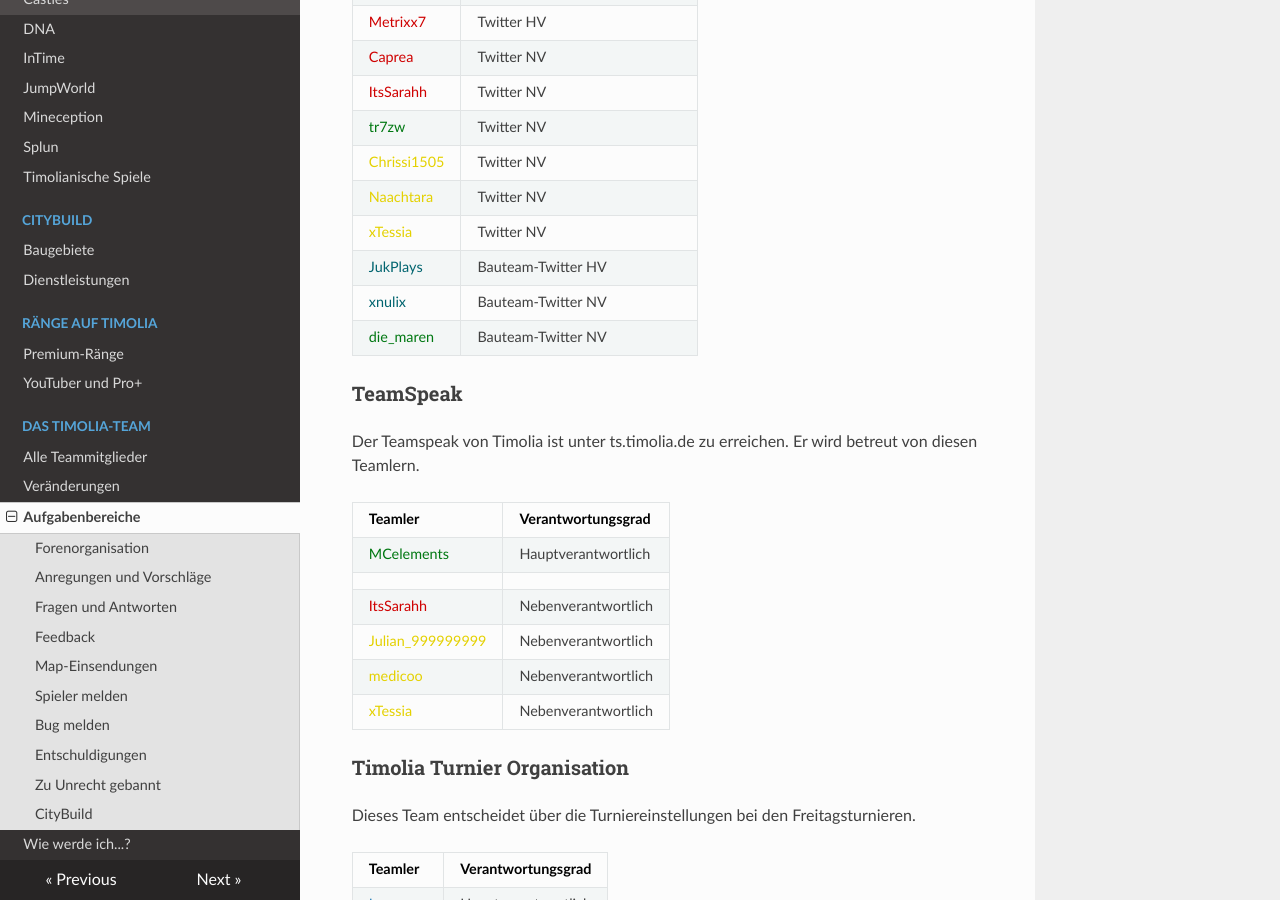
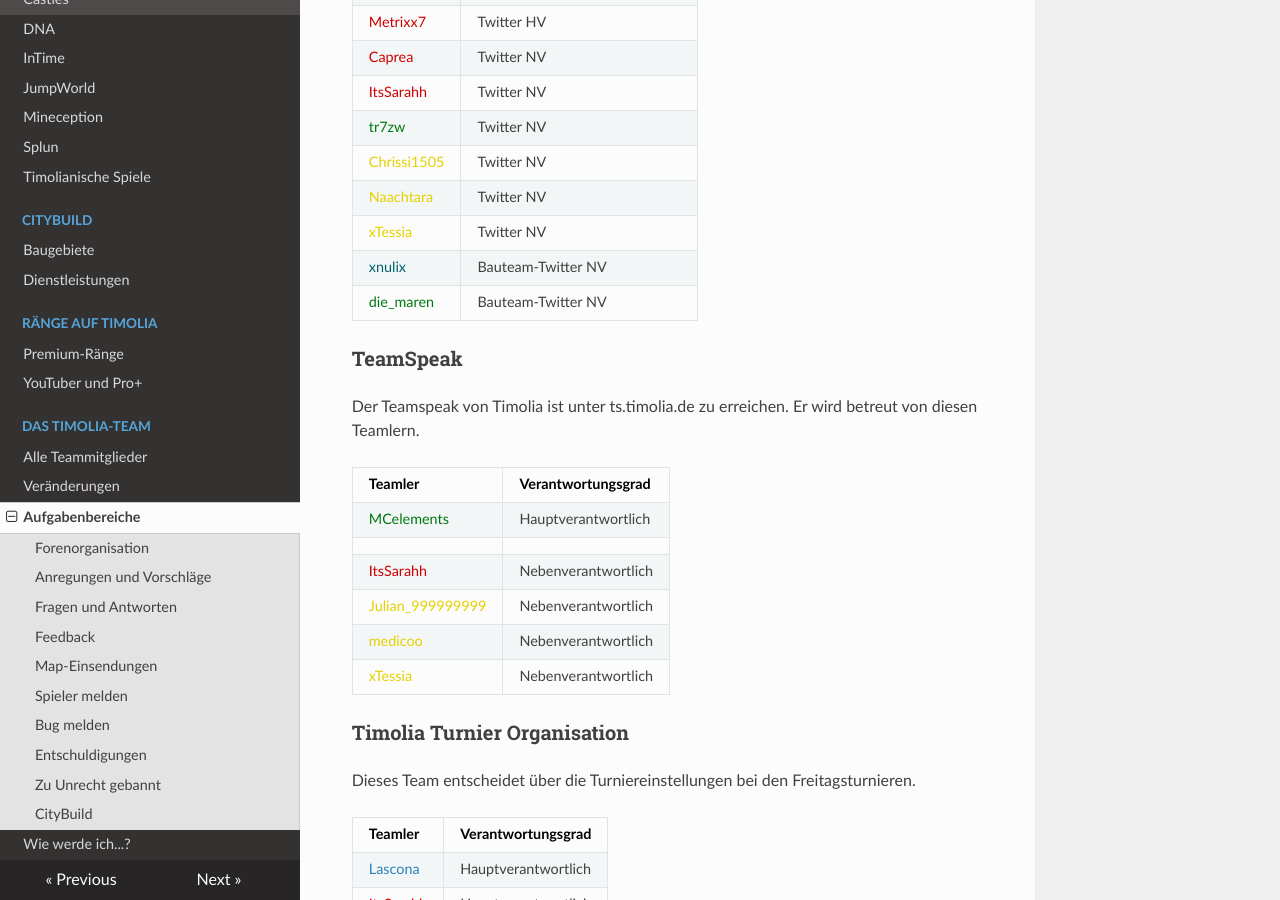
Before and after one commit to TimoliaDE/HowTo, an MkDocs documentation site: the page built from docs/team/responsibilities.md, in a window 1280 px wide and 900 px high, scrolled down 4139 px. Built offline with MkDocs 1.6.1, drawn with Linux system fonts in a browser that asks for light colours; nearby versions of some CDN libraries; old or Windows-style settings are respelled for this version of MkDocs.

Commit message:
Update responsibilities.md

```diff
--- a/docs/team/responsibilities.md
+++ b/docs/team/responsibilities.md
@@ -144,7 +144,6 @@ Für einen ständigen Support und Content auf Twitter und anderen sozialen Medie
 |<span style="color:#E4D100">Chrissi1505</span> | Twitter NV |
 |<span style="color:#E4D100">Naachtara</span> | Twitter NV |
 |<span style="color:#E4D100">xTessia</span> | Twitter NV |
-|<span style="color:#00646F">JukPlays</span> | Bauteam-Twitter HV |
 |<span style="color:#00646F">xnulix</span> | Bauteam-Twitter NV |
 |<span style="color:#007812">die_maren</span> | Bauteam-Twitter NV |
 
```
